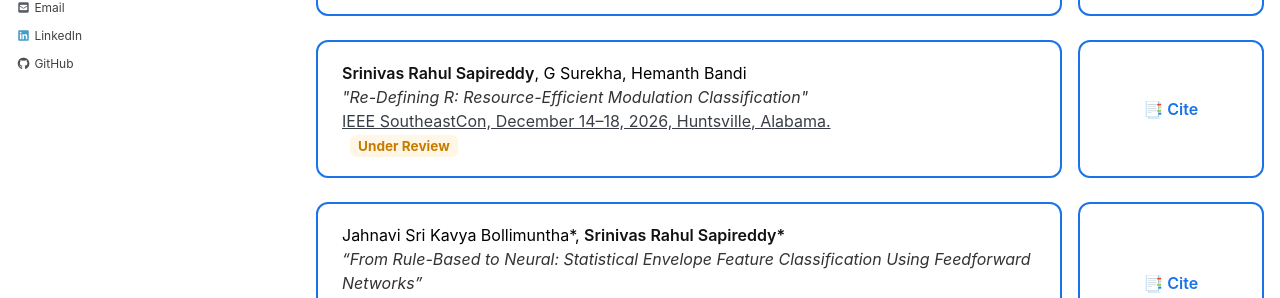
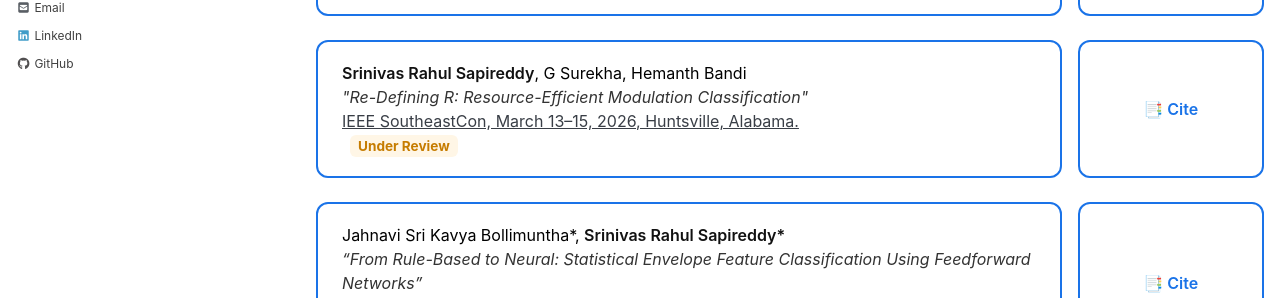
Before and after one commit to srsapireddy/srsapireddy.github.io, a Jekyll site: the page built from _pages/publications.md, in a window 1280 px wide and 900 px high, scrolled down 2844 px. Shown: the part 149-447 px from the top of the window. Built offline with Jekyll 4.4.1, drawn with Linux system fonts in a browser that asks for light colours; cached includes are drawn as plain includes; nearby versions of some CDN libraries.

Commit message:
Update publications.md

```diff
--- a/_pages/publications.md
+++ b/_pages/publications.md
@@ -425,7 +425,7 @@
       <div class="pub-card">
         <strong>Srinivas Rahul Sapireddy</strong>, G Surekha, Hemanth Bandi<br>
         <em>"Re-Defining R: Resource-Efficient Modulation Classification"</em><br>
-        <a href="https://ieeesoutheastcon.org/" target="_blank">IEEE SoutheastCon, December 14–18, 2026, Huntsville, Alabama.</a> <br>
+        <a href="https://ieeesoutheastcon.org/" target="_blank">IEEE SoutheastCon, March 13–15, 2026, Huntsville, Alabama.</a> <br>
         <span class="status review">Under Review</span>
       </div>
       <div class="cite-box" onclick="copyCitation('cite6')">
```
